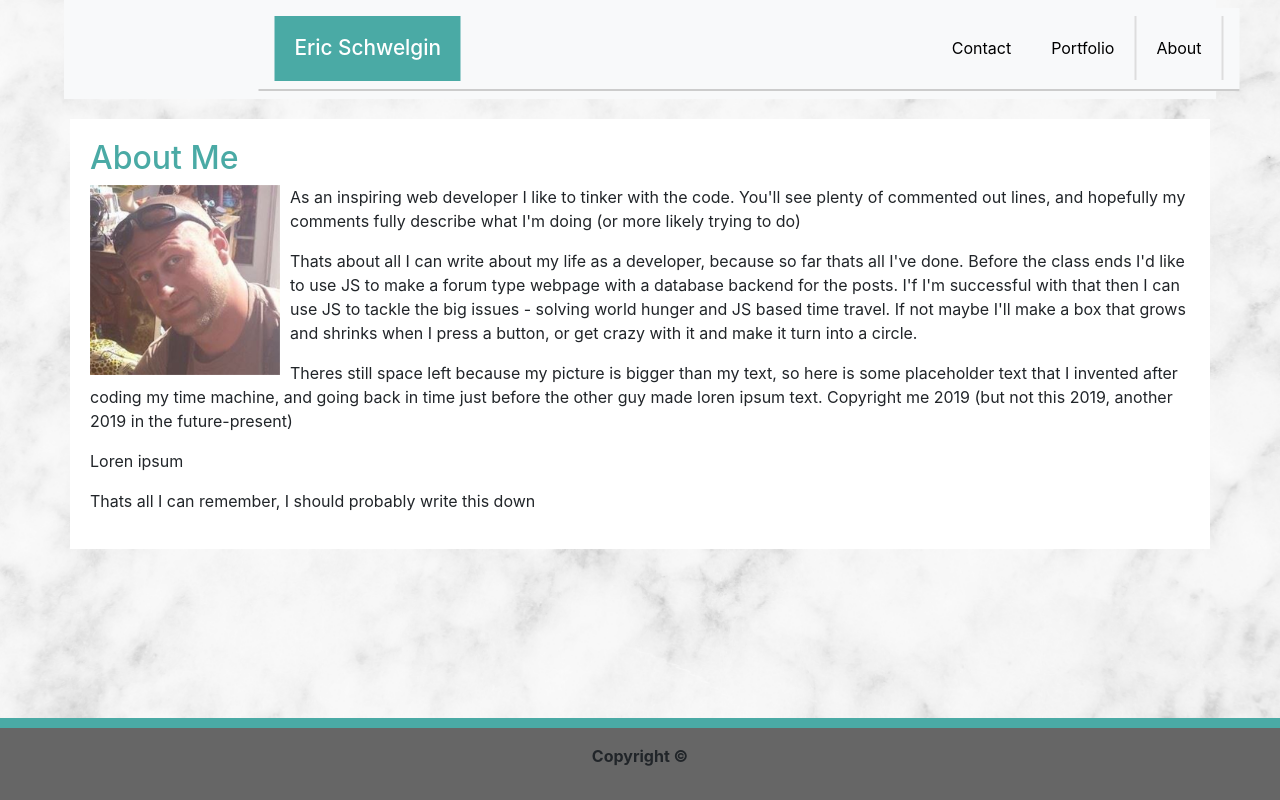
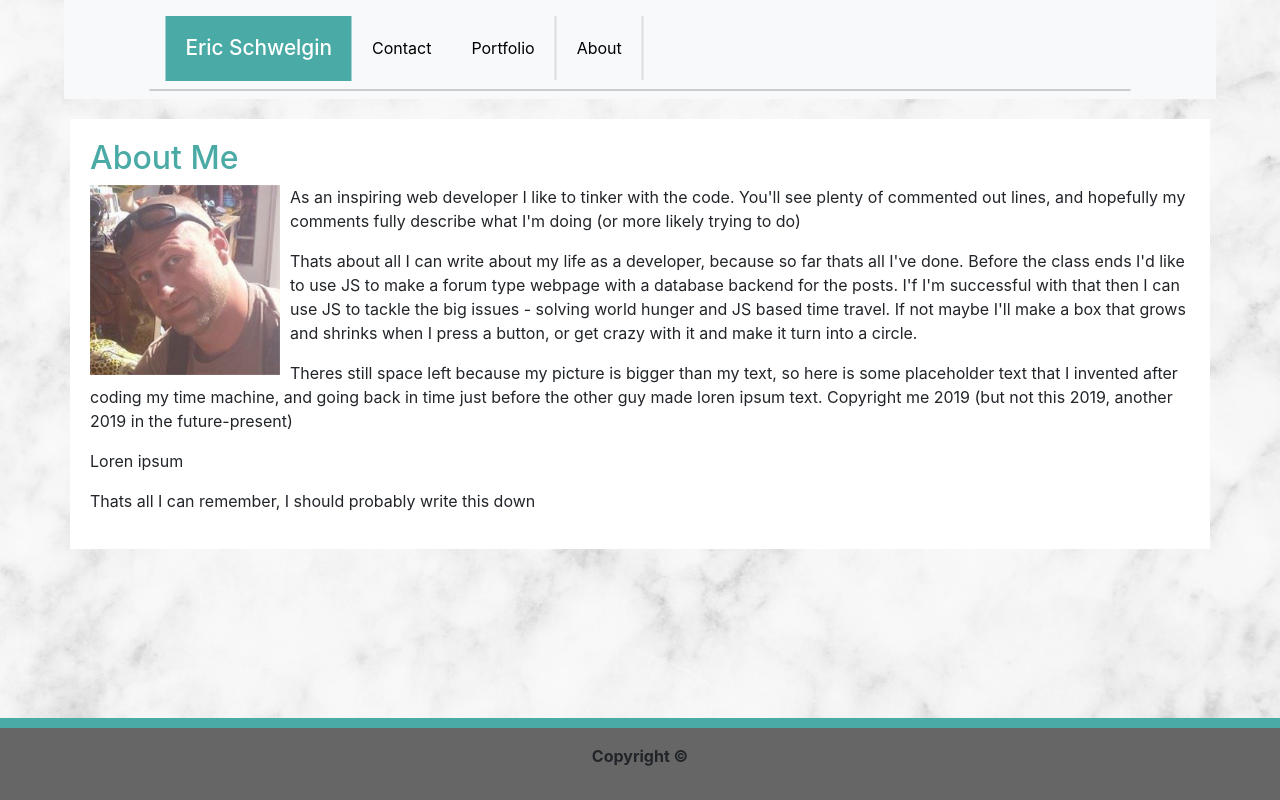
Before and after one commit to eschwelgin/hw2, a plain HTML site: page index.html in a window 1280 px wide. Drawn offline with nearby package versions, Linux system fonts and the light colour scheme.

Commit message:
Update index.html
undoing ml-auto test

```diff
--- a/index.html
+++ b/index.html
@@ -13,9 +13,9 @@
 
     <nav class="navbar navbar-expand-sm navbar-light bg-light">
         <div class="container">
-            <nav class="navbar navbar-expand-lg navbar-light bg-light ml-auto">
+            <nav class="navbar navbar-expand-lg navbar-light bg-light">
                 <h1>Eric Schwelgin</h1>
-                <a class="ml-auto" href="contact.html">Contact</a>
+                <a href="contact.html">Contact</a>
                 <a href="portfolio.html">Portfolio</a>
                 <a href="index.html">About</a>
             </nav>
```
